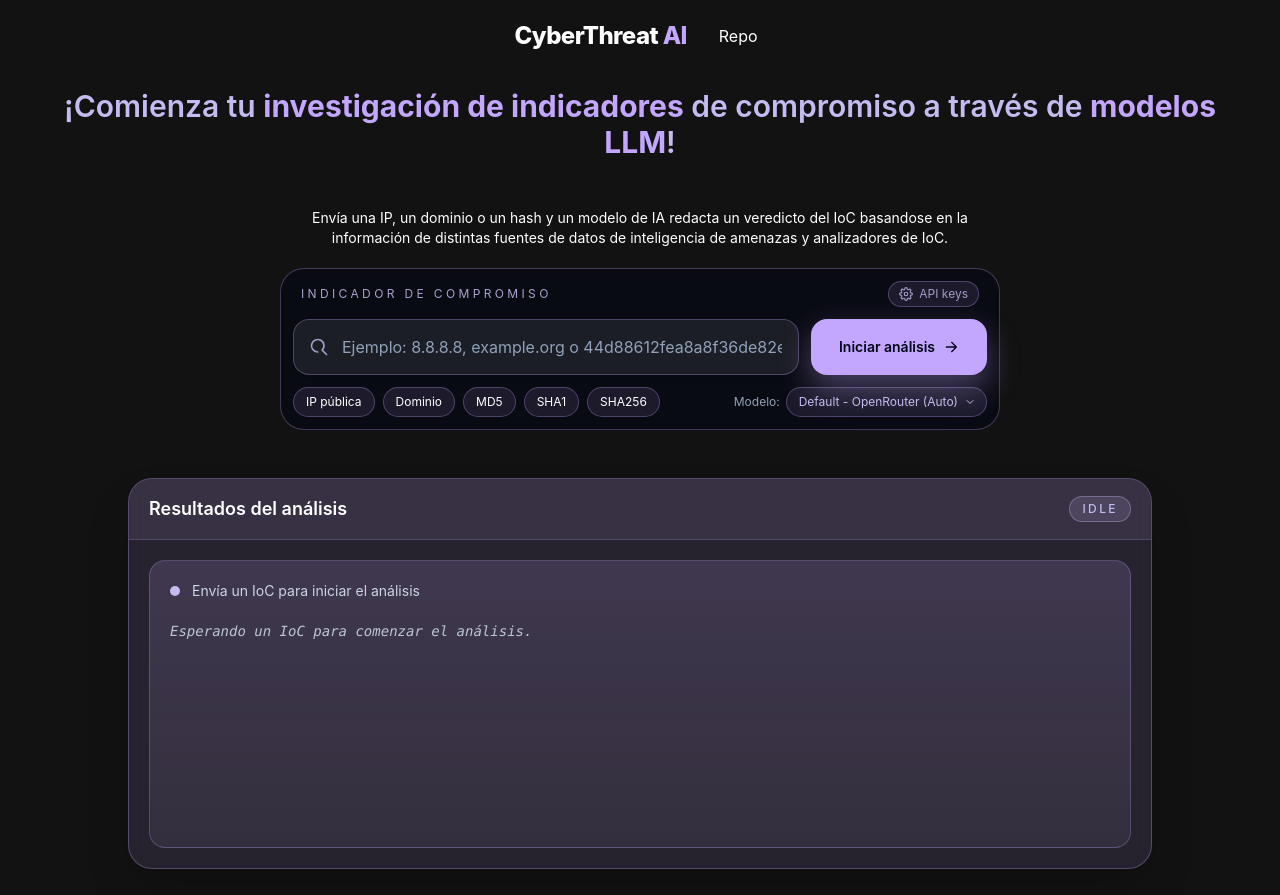
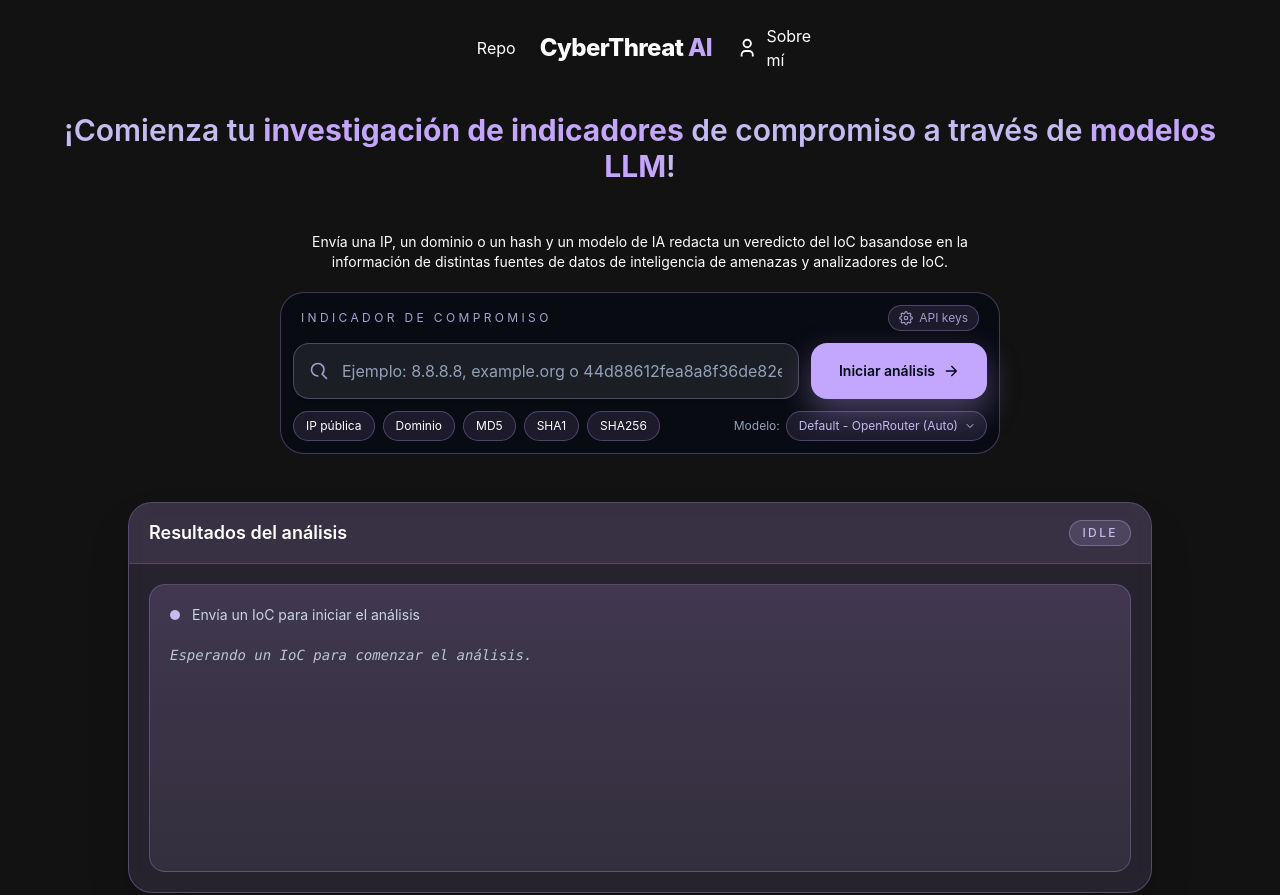
Before and after one commit to marcvspt/cyberthreat-ai, an Astro site: page / in a window 1280 px wide. Shown: the top 895 px of the page. Built offline with nearby package versions, Linux system fonts and the light colour scheme; Astro itself is replaced by a stand-in of ours.

Commit message:
feat: actualizar README.md con información sobre la URL de prueba; agregar manejo de errores en la API; añadir icono de usuario y enlace en el encabezado; actualizar versión a 0.2.3 en package.json

```diff
--- a/package.json
+++ b/package.json
@@ -1,7 +1,7 @@
 {
   "name": "cyberthreat-ai",
   "type": "module",
-  "version": "0.2.1",
+  "version": "0.2.3",
   "engines": {
     "node": ">=22.12.0"
   },
--- a/src/components/Header.astro
+++ b/src/components/Header.astro
@@ -2,16 +2,11 @@
 import { SITE_DATA } from "@/scripts/data.js";
 
 import GitHubIcon from "@/assets/github.svg";
+import UserIcon from "@/assets/user.svg";
 ---
 
 <header>
     <nav class="flex flex-row justify-center items-center gap-4 mt-4">
-        <h2 class="text-2xl font-extrabold tracking-tight leading-none">
-            <span>{SITE_DATA.name.split(" ")[0]}</span>
-            <span class="text-primary">
-                {SITE_DATA.name.split(" ").slice(1).join(" ")}</span
-            >
-        </h2>
         <a
             href={SITE_DATA.repository}
             target="_blank"
@@ -22,5 +17,21 @@ import GitHubIcon from "@/assets/github.svg";
                 <GitHubIcon />Repo</span
             >
         </a>
+        <h2 class="text-2xl font-extrabold tracking-tight leading-none">
+            <span>{SITE_DATA.name.split(" ")[0]}</span>
+            <span class="text-primary">
+                {SITE_DATA.name.split(" ").slice(1).join(" ")}</span
+            >
+        </h2>
+        <a
+            href={SITE_DATA.aboutMe}
+            target="_blank"
+            rel="noopener noreferrer"
+            class="rounded-md p-2 hover:bg-secondary/30 transition-colors duration-300"
+        >
+            <span class="flex justify-center items-center gap-2">
+                <UserIcon />Sobre mí</span
+            >
+        </a>
     </nav>
 </header>
--- a/src/scripts/data.ts
+++ b/src/scripts/data.ts
@@ -3,6 +3,7 @@ export const SITE_DATA = {
     description: "Aplicación desarrollada para el Hackaton de Midudev + CubePath, con el objetivo de demostrar mis habilidades en desarrollo web y ciberseguridad.",
     url: "https://ctai.marcvspt.tech",
     repository: "https://github.com/marcvspt/cyberthreat-ai",
+    aboutMe: "https://marcvspt.tech/about"
 }
 
 export const SOCIAL_DATA = [
```
Also changed, not shown: README.md, src/assets/user.svg (added).
